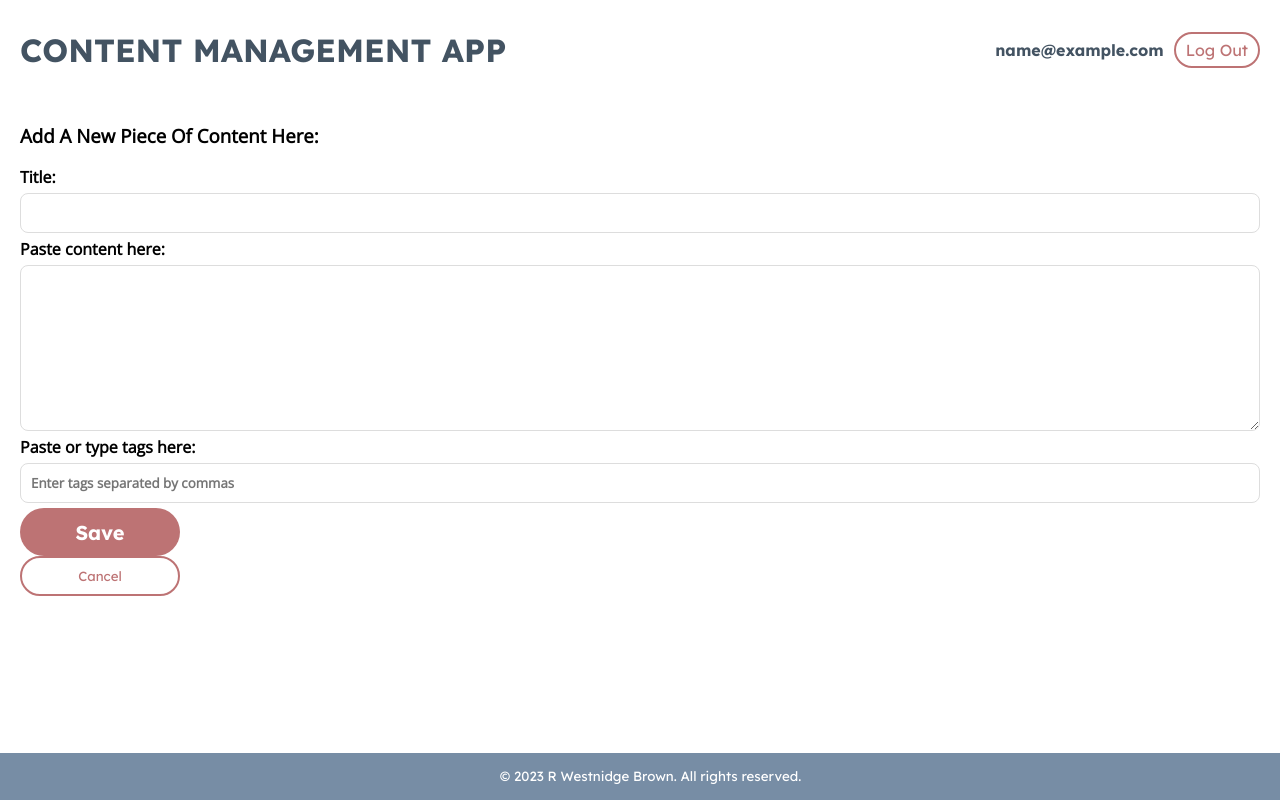
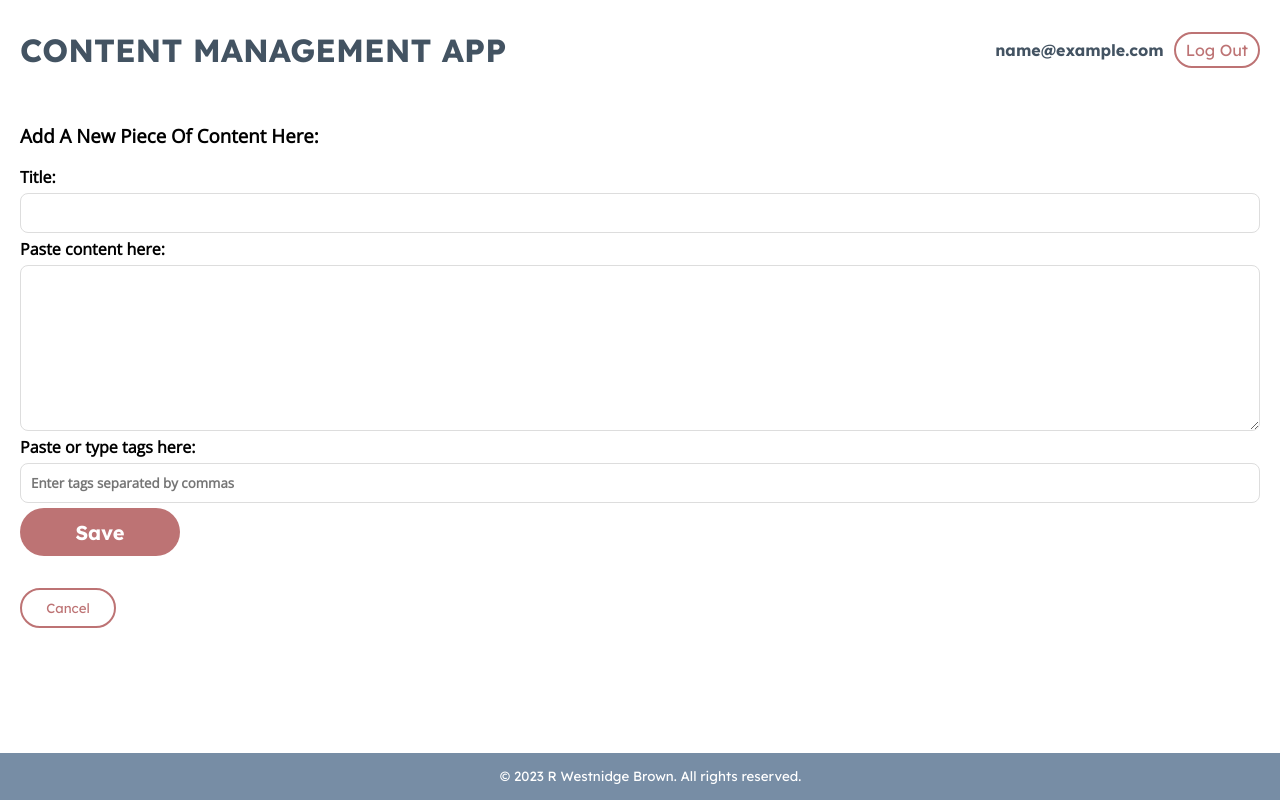
Before and after one commit to rhw-repo/mern-post-app, a React (Create React App) app in the folder frontend/: page /create_new in a window 1280 px wide. Built offline with nearby package versions, Linux system fonts and the light colour scheme; sample sign-in values are in the browser's storage.

Commit message:
Resizes cancel btn, resizes margin read btn

```diff
--- a/frontend/src/index.css
+++ b/frontend/src/index.css
@@ -251,15 +251,16 @@ inappropriate for user's filtering needs*/
  .read button,
  .cancel_btn {
    padding: 0.625rem;
- }
-
- .read button {
-  margin: 2rem auto 0 auto;
+   margin-top: 2rem;
  }
 
  .cancel_btn {
-  /* margin: 1rem auto; */
-  width: 10rem;
+  width: 6rem;
+ }
+
+ .read_edit_cancel_btns {
+  display: flex;
+  justify-content: space-between;
  }
 
  /* create new material form & edit page form */
```
